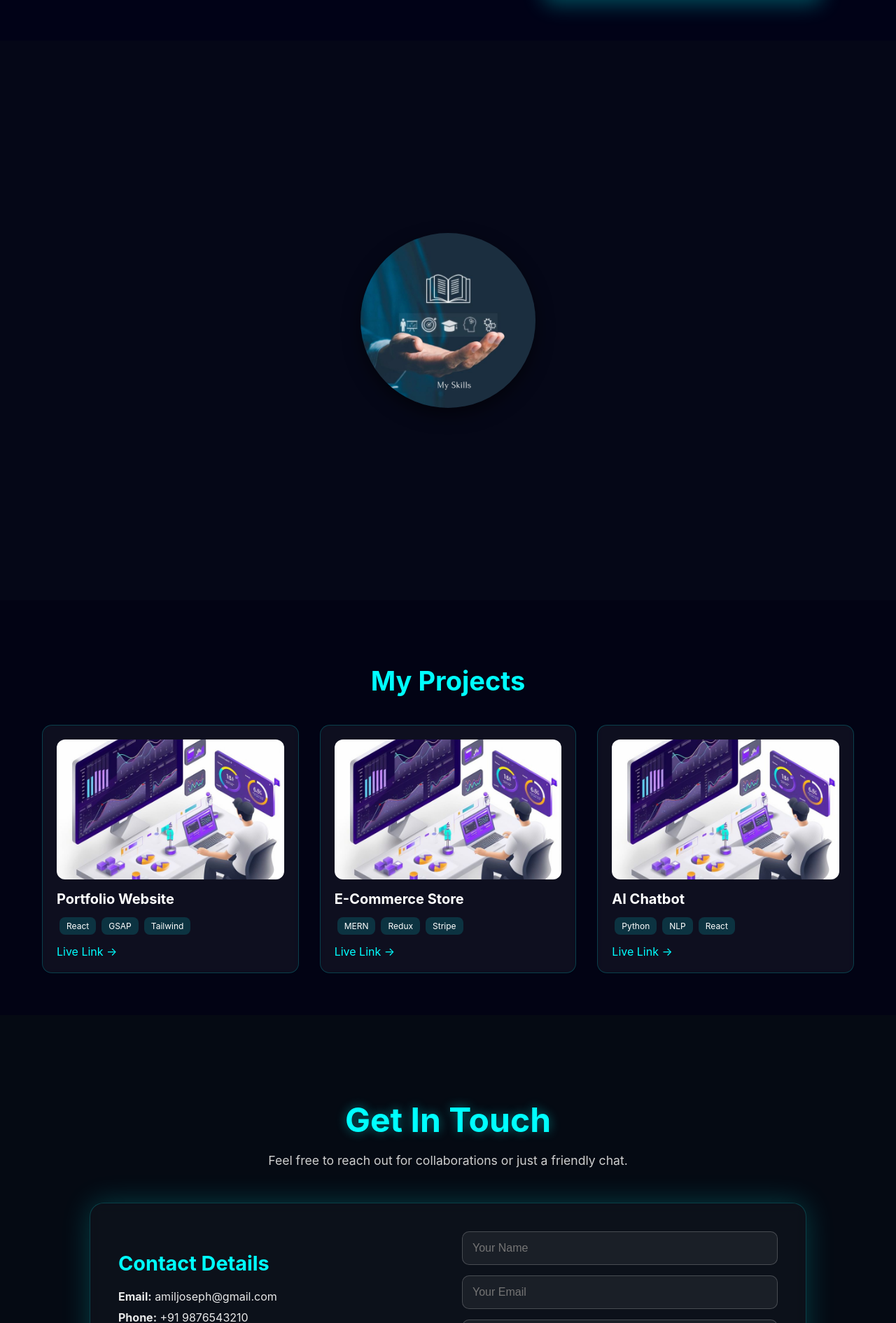
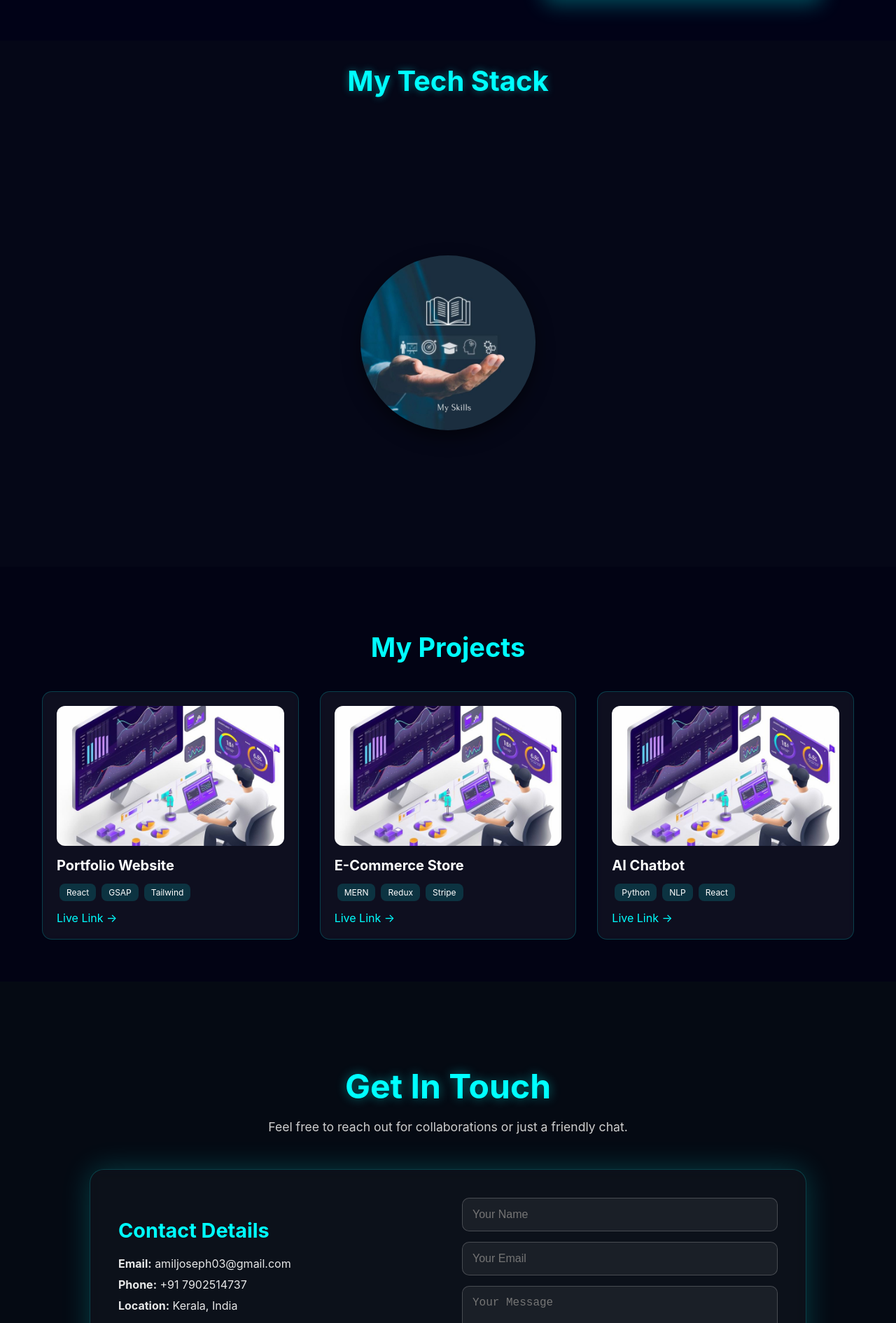
Before and after one commit to amiljoseph03/My-Portfolio, a React (Vite) app: page / in a window 1280 px wide. Shown: the part 2309-4200 px from the top of the page at 70% size. Built offline with nearby package versions, Linux system fonts and the light colour scheme.

Commit message:
skill updated

```diff
--- a/src/components/GetInTouch.jsx
+++ b/src/components/GetInTouch.jsx
@@ -15,8 +15,8 @@ export default function GetInTouch() {
         <div className="contact-info">
           <h3>Contact Details</h3>
 
-          <p><strong>Email:</strong> amiljoseph@gmail.com</p>
-          <p><strong>Phone:</strong> +91 9876543210</p>
+          <p><strong>Email:</strong> amiljoseph03@gmail.com</p>
+          <p><strong>Phone:</strong> +91 7902514737</p>
           <p><strong>Location:</strong> Kerala, India</p>
 
           <div className="social-icons">
--- a/src/components/Skill.jsx
+++ b/src/components/Skill.jsx
@@ -49,15 +49,27 @@ export default function SkillCircle() {
   };
 
   return (
+    <div>
 
+      <h2
+        style={{
+          textAlign: 'center',
+          fontSize: '2.5rem',
+          marginBottom: '30px',
+          color: 'cyan',
+          textShadow: '0 0 12px rgba(0,255,255,0.4)',
+        }}
+      >
+        My Tech Stack
+      </h2>
 
       <div style={styles.wrapper}>
-      {/* Skill Circle */}
+
         <div style={styles.circle}>
           {skills.map((skill, i) => (
             <div
+              key={i}
               className="skill-item"
-            key={i}
               ref={(el) => (skillRefs.current[i] = el)}
               style={{
                 ...styles.skillItem,
@@ -69,7 +81,7 @@ export default function SkillCircle() {
           ))}
         </div>
 
-      {/* Center Image */}
+
         <img
           src={skillsimg}
           alt="center"
@@ -78,10 +90,11 @@ export default function SkillCircle() {
           onMouseLeave={handleLeave}
         />
       </div>
+    </div>
   );
 }
 
-// --- Function to position skills in a circle ---
+
 function getCirclePosition(index, total, radius) {
   const angle = (index / total) * 2 * Math.PI;
   return {
@@ -91,9 +104,10 @@ function getCirclePosition(index, total, radius) {
   };
 }
 
+
 const styles = {
   wrapper: {
-    height: '100vh',
+    height: '80vh',
     display: 'flex',
     justifyContent: 'center',
     alignItems: 'center',
@@ -109,7 +123,6 @@ const styles = {
     zIndex: 10,
   },
   circle: {
-
     position: 'absolute',
     width: '0px',
     height: '0px',
```
Lines whose indentation alone changed are shown as unchanged.
